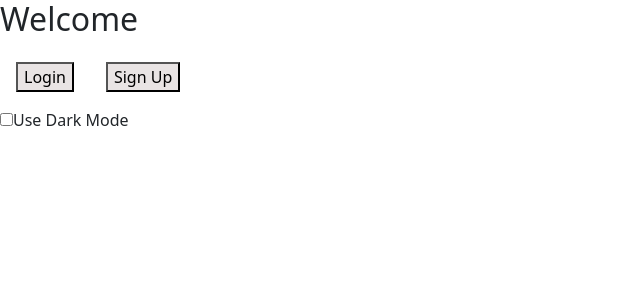
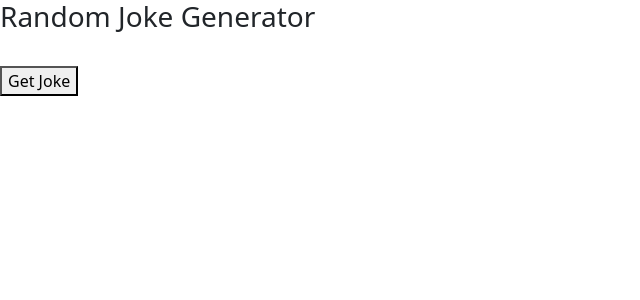
Before and after one commit to Sakshi-Dappu/Triple-Threat, a React (Vite) app: page / in a window 1280 px wide. Shown: the top 300 px of the page, without its empty margins (0-640 px from the left). Built offline with nearby package versions, Linux system fonts and the light colour scheme.

Commit message:
Joke Generator

```diff
--- a/src/App.css
+++ /dev/null
@@ -1,21 +0,0 @@
-.panel-dark {
-  background-color: darkblue;
-  color: white;
-}
-
-.panel-white {
-  background-color: white;
-  color: black;
-}
-
-.button-dark {
-  background-color: blueviolet;
-margin: 1rem;
-  color: white;
-}
-
-.button-light {
-  background-color: rgb(233, 228, 228);
-  margin: 1rem;
-  color: black;
-}
--- a/src/App.jsx
+++ b/src/App.jsx
@@ -1,50 +1,27 @@
-import React, { createContext, useContext, useState } from "react";
-const ThemeContext = createContext(null);
-import "../src/App.css";
+import React from "react";
+import { useState } from "react";
+
 export default function App() {
-  const [theme, setTheme] = useState("light");
+  const [joke, setJoke] = useState("");
 
-  function Form({ children }) {
-    return (
-      <Panel title="Welcome">
-        <Button>Login</Button>
-        <Button>Sign Up</Button>
-      </Panel>
-    );
-  }
+  const URL = "https://official-joke-api.appspot.com/jokes/random";
 
-  function Panel({ title, children }) {
-    const theme = useContext(ThemeContext);
-    const className = "panel-" + theme;
-    return (
-      <section className={className}>
-        <h2>{title}</h2>
-        {children}
-      </section>
-    );
-  }
-
-  function Button({ children }) {
-    const theme = useContext(ThemeContext);
-    const className = "button-" + theme;
-    return <button className={className}>{children}</button>;
-  }
+  const JokeGenerator = async () => {
+    let response = await fetch(URL);
+    let JSONResponse = await response.json();
+    console.log(JSONResponse);
+    setJoke({ setup: JSONResponse.setup, punchline: JSONResponse.punchline });
+  };
 
   return (
     <div>
-      <ThemeContext.Provider value={theme}>
-        <Form />
-        <label>
-          <input
-            type="checkbox"
-            checked={theme === "dark"}
-            onChange={(e) => {
-              setTheme(e.target.checked ? "dark" : "light");
-            }}
-          />
-          Use Dark Mode
-        </label>
-      </ThemeContext.Provider>
+      <h3>Random Joke Generator</h3>
+      <br />
+      <button onClick={JokeGenerator}>Get Joke</button>
+      <div className="joke">
+        <h4>{joke.setup}</h4>
+<p>{joke.punchline}</p>
+      </div>
     </div>
   );
 }
```
